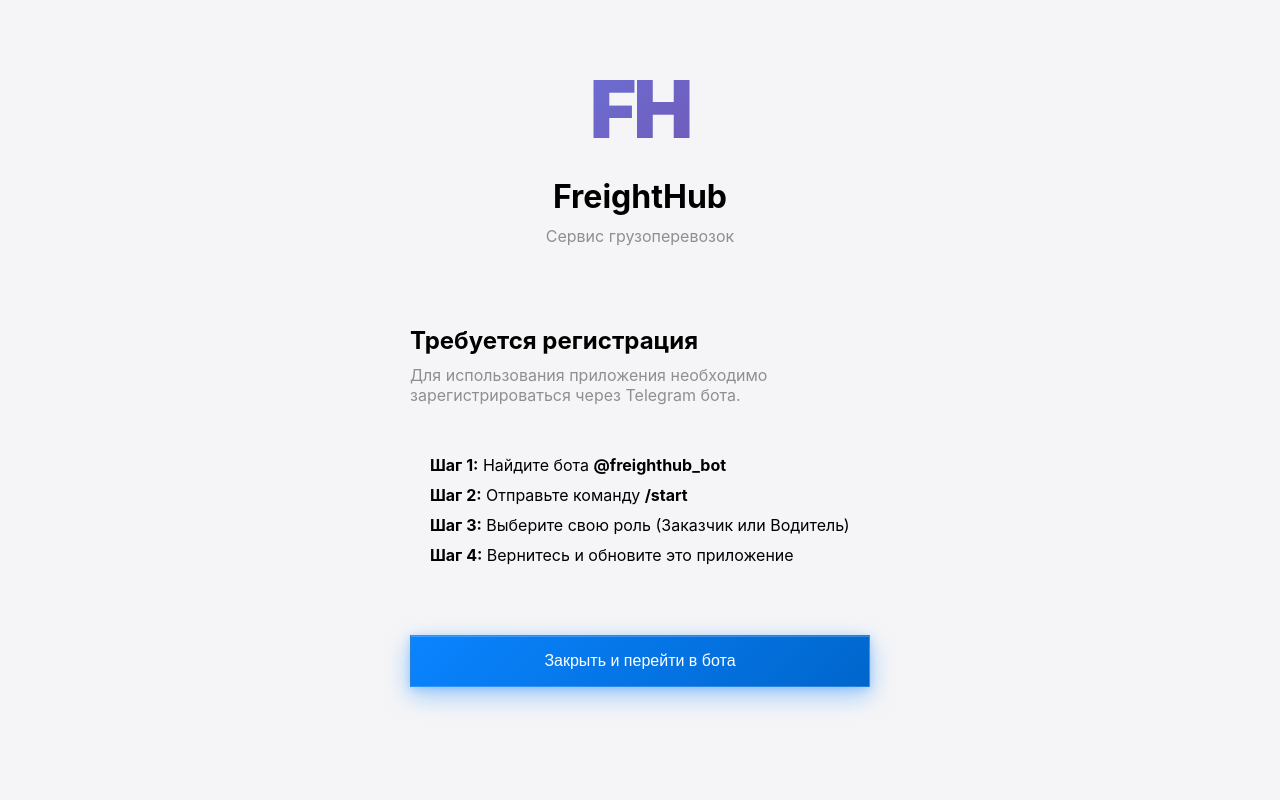
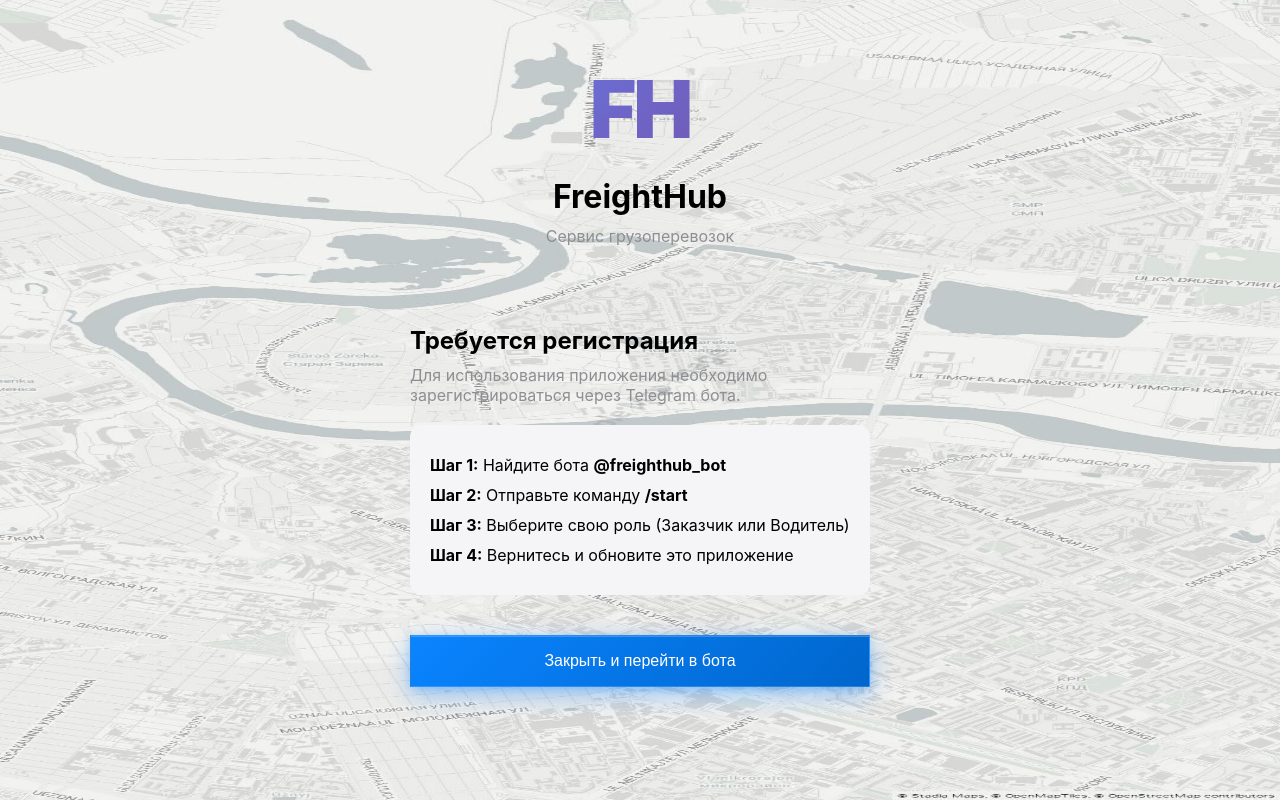
Before and after one commit to ihorxshdy/freighthub, a Flask app: page / in a window 1280 px wide. Run offline with Flask 3, Linux system fonts and the light colour scheme; parts of the project's set-up code (start-up, migrations or seed data) failed here and were passed over; some libraries are stand-ins or nearby versions.

Commit message:
Fix background display using html element approach
- Moved background to html element instead of body/pseudo-element
- background-size: 100% 100vh keeps height fixed to viewport
- background-attachment: fixed prevents scrolling on desktop
- body has transparent background to show html background
- Added theme-dark class to documentElement for html styling
- Should work reliably on both iOS and desktop

```diff
--- a/webapp/static/css/style.css
+++ b/webapp/static/css/style.css
@@ -89,11 +89,17 @@
 html {
     height: 100%;
     overflow-x: hidden;
+    background-color: #f5f5f7;
+    background-image: url('../images/background_day.jpg');
+    background-size: 100% 100vh;
+    background-position: center top;
+    background-repeat: no-repeat;
+    background-attachment: fixed;
 }
 
 body {
     font-family: -apple-system, BlinkMacSystemFont, 'SF Pro Display', 'SF Pro Text', 'Segoe UI', Roboto, Helvetica, Arial, sans-serif;
-    background-color: #f5f5f7;
+    background: transparent;
     color: var(--tg-theme-text-color);
     overflow-x: hidden;
     -webkit-font-smoothing: antialiased;
@@ -102,29 +108,16 @@
     position: relative;
 }
 
-/* Fixed background layer - stays in place while content scrolls */
-body::before {
-    content: '';
-    position: fixed;
-    top: 0;
-    left: 0;
-    width: 100vw;
-    height: 100vh;
-    background-image: url('../images/background_day.jpg');
-    background-size: cover;
-    background-position: center center;
-    background-repeat: no-repeat;
-    z-index: -1;
-}
-
 /* Dark theme background */
 @media (prefers-color-scheme: dark) {
-    body::before {
+    html {
+        background-color: #000000;
         background-image: url('../images/background_night.jpg');
     }
 }
 
-body.theme-dark::before {
+html.theme-dark {
+    background-color: #000000;
     background-image: url('../images/background_night.jpg');
 }
 
--- a/webapp/static/js/app.js
+++ b/webapp/static/js/app.js
@@ -21,10 +21,12 @@
         }
     }
 
-    // Применяем класс
+    // Применяем класс к body и html
     if (isDark) {
+        document.documentElement.classList.add('theme-dark');
         document.body.classList.add('theme-dark');
     } else {
+        document.documentElement.classList.remove('theme-dark');
         document.body.classList.remove('theme-dark');
     }
 }
```
